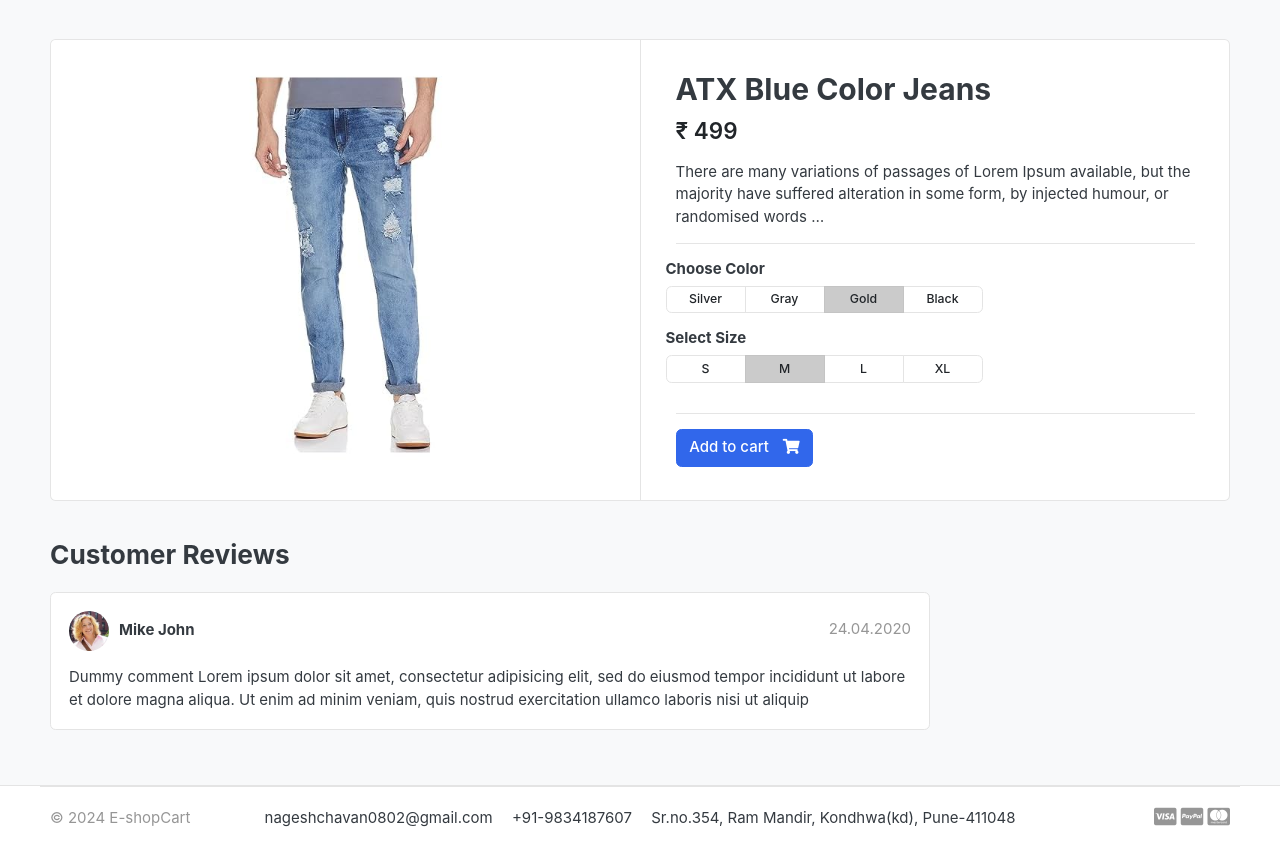
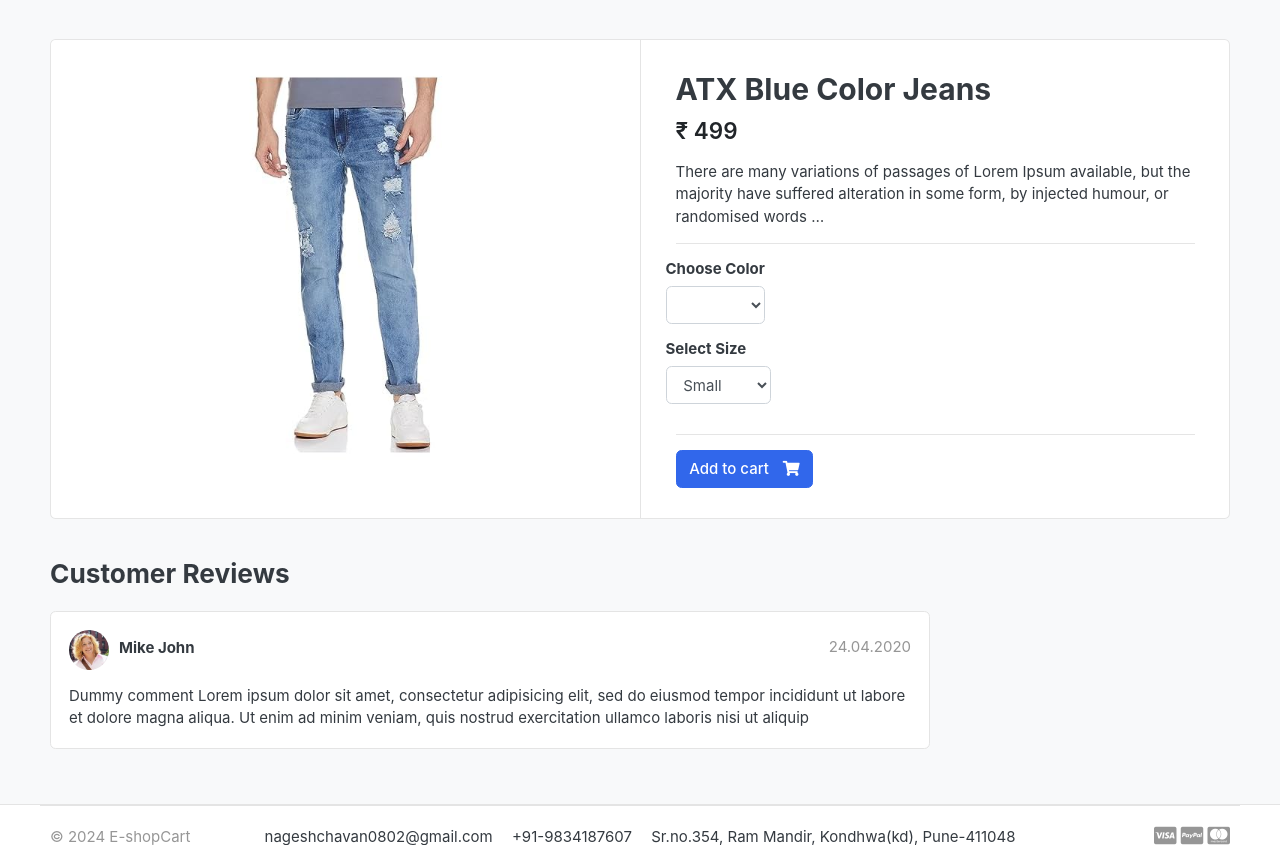
Before and after one commit to nagesh882/E-shopCart, a Django app: a page that uses templates/store/product_detail.html in a window 1280 px wide. Shown: the part 119-964 px from the top of the page. Run offline with Django 5.2, Linux system fonts and the light colour scheme; data comes from the database, SQL or seed files in the repository; both versions use the stored data as it was after the commit; lists and menus that the app fills with data are empty; some libraries are stand-ins or nearby versions; some web fonts are replaced.

Commit message:
firstly I have checked variations static values then I creted their model as variation model for get dynamic value and also I feched dynamic color from backend in product detail page

```diff
--- a/carts/views.py
+++ b/carts/views.py
@@ -14,16 +14,23 @@ def _cart_id(request):
     if not cart:
         cart = request.session.create()
 
-    print(f"cart id | session id(key): {cart}") # for testing purpose
+    # print(f"cart id | session id(key): {cart}") # for testing purpose
 
     return cart
 
 
 
 def add_to_cart(request, product_id):
+
+    color = request.GET["color"]
+    size = request.GET["size"]
+    return HttpResponse(color + " " + size)
+    exit()
+
+
     product = Product.objects.get(product_id=product_id) # get the product using product id
 
-    print(f"Product Name: {product.product_name}") #for testing purpose
+    # print(f"Product Name: {product.product_name}") #for testing purpose
 
 
     try:
@@ -37,7 +44,7 @@ def add_to_cart(request, product_id):
         )
         cart.save()
 
-    print(f"Cart Id: {cart}") # for testing purpose
+    # print(f"Cart Id: {cart}") # for testing purpose
 
 
     try:
@@ -80,7 +87,7 @@ def remove_cart(request, product_id):
     else:
         cart_item.delete()
 
-    print(f"cart item: {cart_item.quantity}")
+    # print(f"cart item: {cart_item.quantity}")
 
     return redirect("cart")
 
--- a/eShopCart/views.py
+++ b/eShopCart/views.py
@@ -9,8 +9,8 @@ def homePage(request):
         "products": products
     }
 
-    print("=" * 100)
-    print(f"Product Names: {[ product.product_name for product in products ]}")
-    print("=" * 100)
+    # print("=" * 100)
+    # print(f"Product Names: {[ product.product_name for product in products ]}")
+    # print("=" * 100)
 
     return render(request, "homePage.html", context)
--- a/store/models.py
+++ b/store/models.py
@@ -29,3 +29,26 @@ class Product(models.Model):
 
     def __str__(self):
         return self.product_name
+
+
+
+variation_category_choice = (
+    ('color', 'color'),
+    ('size', 'size')
+)
+
+class Variation(models.Model):
+    variation_id = models.BigAutoField(primary_key=True, unique=True)
+    product = models.ForeignKey(Product, on_delete=models.CASCADE)
+    variation_category = models.CharField(max_length=70, choices=variation_category_choice)
+    variation_value = models.CharField(max_length=100)
+    is_active = models.BooleanField(default=True)
+    created_date = models.DateTimeField(auto_now=True)
+
+    class Meta:
+        verbose_name = 'Variation'
+        verbose_name_plural = 'Variations'
+
+
+    def __str__(self):
+        return f"{self.product}"
--- a/store/views.py
+++ b/store/views.py
@@ -16,7 +16,7 @@ def storePage(request, category_slug=None):
     if category_slug != None:
         categories = Category.objects.get(category_slug=category_slug)
 
-        products = Product.objects.filter(category=categories, is_availabel=True)
+        products = Product.objects.filter(category=categories, is_availabel=True).order_by('product_id')
 
         paginator = Paginator(products, 1)
         page_number = request.GET.get('page')
@@ -39,13 +39,13 @@ def storePage(request, category_slug=None):
         "product_count": product_count
     }
 
-    print("=" * 100)
-    print(f"Product Names: {[ product.product_name for product in products ]}")
-    print("*"*100)
-    print(f"Total Product Count: {product_count}")
-    print("*"*100)
-    print(f"Page Object: {page_object}")
-    print("=" * 100)
+    # print("=" * 100)
+    # print(f"Product Names: {[ product.product_name for product in products ]}")
+    # print("*"*100)
+    # print(f"Total Product Count: {product_count}")
+    # print("*"*100)
+    # print(f"Page Object: {page_object}")
+    # print("=" * 100)
 
     return render(request, 'store/storePage.html', context)
 
@@ -61,9 +61,9 @@ def product_detail(request, category_slug, product_slug):
     except Exception as e:
         raise e
 
-    print("=" * 100)
-    print(f"Product Name: {single_product.product_name}")
-    print("=" * 100)
+    # print("=" * 100)
+    # print(f"Product Name: {single_product.product_name}")
+    # print("=" * 100)
 
     context = {
         "single_product": single_product,
--- a/templates/store/product_detail.html
+++ b/templates/store/product_detail.html
@@ -21,7 +21,7 @@
                     </aside>
                     <main class="col-md-6 border-left">
                         <article class="content-body">
-
+                            <form action="{% url 'add_to_cart' single_product.product_id %}" method="GET">
                                 <h2 class="title"> {{ single_product.product_name }} </h2>
 
                                 <div class="mb-3">
@@ -34,39 +34,21 @@
                                 <div class="row">
                                     <div class="item-option-select">
                                         <h6>Choose Color</h6>
-                                    <div class="btn-group btn-group-sm btn-group-toggle" data-toggle="buttons">
-                                        <label class="btn btn-light">
-                                            <input type="radio" name="radio_color"> Silver
-                                        </label>
-                                        <label class="btn btn-light">
-                                            <input type="radio" name="radio_color" > Gray
-                                        </label>
-                                        <label class="btn btn-light active">
-                                            <input type="radio" name="radio_color checked"> Gold
-                                        </label>
-                                        <label class="btn btn-light">
-                                            <input type="radio" name="radio_color"> Black
-                                        </label>
-                                    </div>
+                                        <select name="color" id="color" class="form-control">
+                                            {% for colors in single_product.variation_set.all %}
+                                                <option value="{{ colors.variation_value | lower }}">{{ colors.variation_value | capfirst }}</option>
+                                            {% endfor %}
+                                        </select>
                                     </div>
                                 </div> <!-- row.// -->
                                 <div class="row">
                                     <div class="item-option-select">
                                         <h6>Select Size</h6>
-                                    <div class="btn-group btn-group-sm btn-group-toggle" data-toggle="buttons">
-                                        <label class="btn btn-light">
-                                            <input type="radio" name="radio_color"> S
-                                        </label>
-                                        <label class="btn btn-light active">
-                                            <input type="radio" name="radio_color" checked> M
-                                        </label>
-                                        <label class="btn btn-light">
-                                            <input type="radio" name="radio_color"> L
-                                        </label>
-                                        <label class="btn btn-light">
-                                            <input type="radio" name="radio_color"> XL
-                                        </label>
-                                    </div>
+                                        <select name="size" id="size" class="form-control">
+                                            <option value="small">Small</option>
+                                            <option value="medium">Medium</option>
+                                            <option value="large">Large</option>
+                                        </select>
                                     </div>
                                 </div> <!-- row.// -->
                                 <hr>
@@ -85,13 +67,13 @@
                                             <i class="fas fa-shopping-cart"></i>
                                         </a>
                                     {% else %}
-                                    <a href="{% url 'add_to_cart' single_product.product_id %}" class="btn  btn-primary">
+                                        <button type="submit" class="btn  btn-primary">
                                             <span class="text">Add to cart</span>
                                             <i class="fas fa-shopping-cart"></i>
-                                    </a>
+                                        </button>
                                     {% endif %}
                                 {% endif %}
-
+                            </form>
                         </article> <!-- product-info-aside .// -->
                     </main> <!-- col.// -->
                 </div> <!-- row.// -->
```
Also changed, not shown: store/admin.py (+10 -1 lines), db.sqlite3, store/migrations/0002_variation.py (added). Lines whose indentation alone changed are shown as unchanged.
